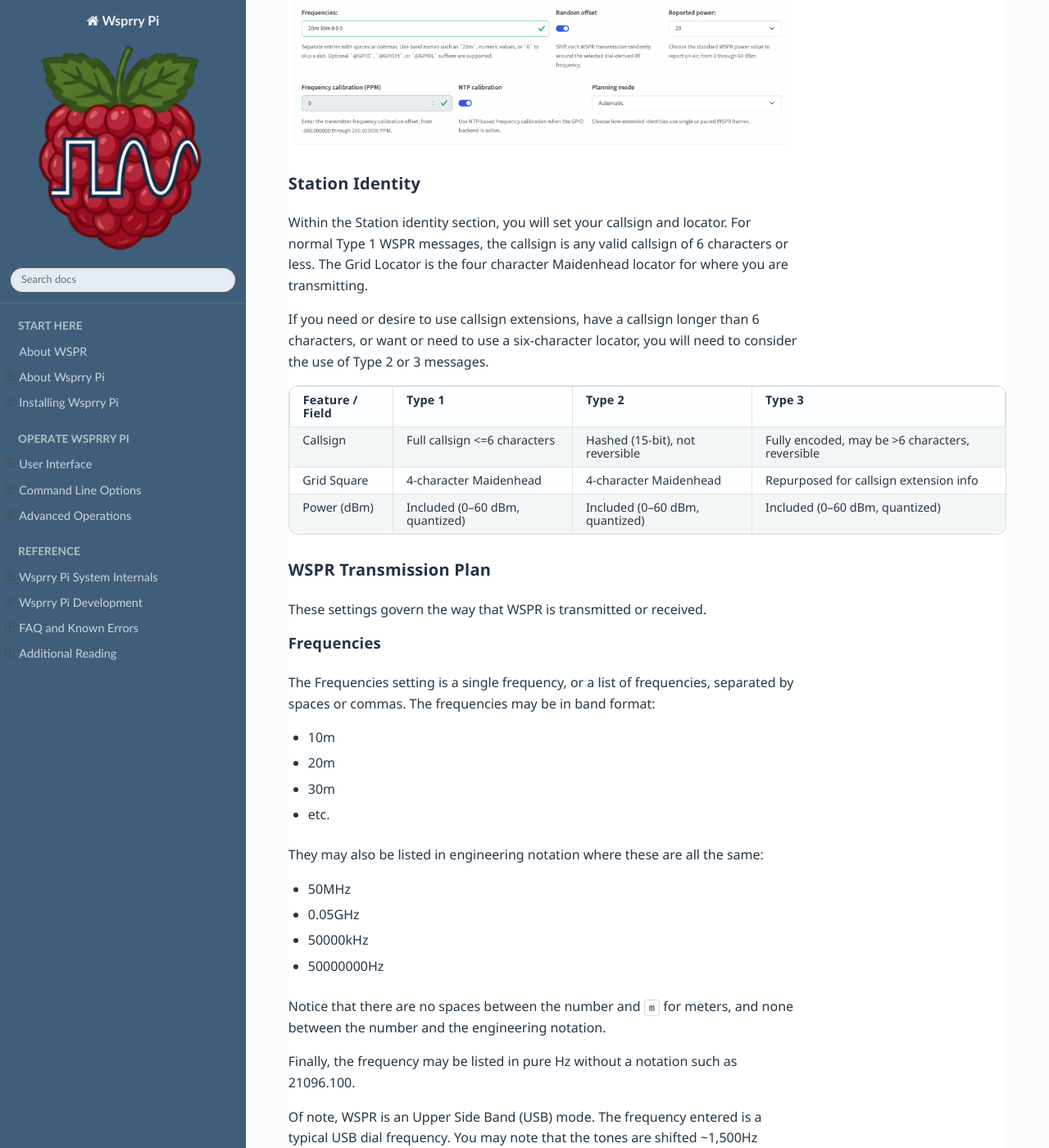
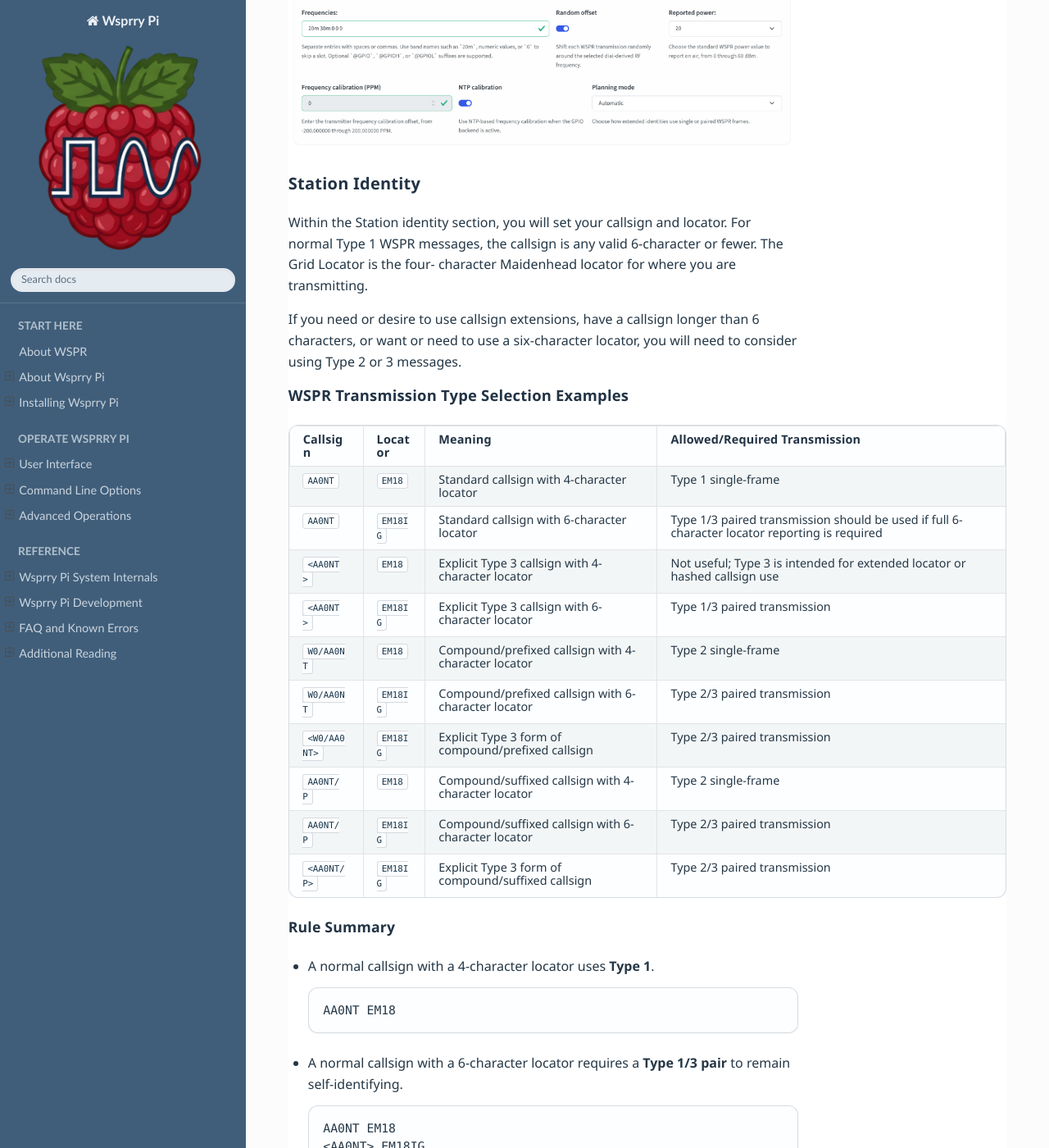
Before and after one commit to WsprryPi/Wsprry_Pi_Docs, a Sphinx documentation site: the page built from docs/User_Interface/Setup/Signal_Setup/index.md, in a window 1280 px wide and 1400 px high, scrolled down 1298 px. Shown: the whole window at 82% size. Built offline with Sphinx 7.4.7 and the Read the Docs theme 3.1.0, drawn with Linux system fonts in a browser that asks for light colours; some of the changed text lies outside the part shown.

Commit message:
Describe Type1 Type3 paired planning

````diff
--- a/docs/User_Interface/Setup/Signal_Setup/index.md
+++ b/docs/User_Interface/Setup/Signal_Setup/index.md
@@ -18,15 +18,71 @@
 
 ### Station Identity
 
-Within the Station identity section, you will set your callsign and locator.  For normal Type 1 WSPR messages, the callsign is any valid callsign of 6 characters or less.  The Grid Locator is the four character Maidenhead locator for where you are transmitting.
+Within the Station identity section, you will set your callsign and locator. For normal Type 1 WSPR messages, the callsign is any valid 6-character or fewer. The Grid Locator is the four- character Maidenhead locator for where you are transmitting.
 
-If you need or desire to use callsign extensions, have a callsign longer than 6 characters, or want or need to use a six-character locator, you will need to consider the use of Type 2 or 3 messages.
+If you need or desire to use callsign extensions, have a callsign longer than 6 characters, or want or need to use a six-character locator, you will need to consider using Type 2 or 3 messages.
 
-| Feature / Field | Type 1 | Type 2 | Type 3 |
+#### WSPR Transmission Type Selection Examples
+
+| Callsign | Locator | Meaning | Allowed/Required Transmission |
 | --- | --- | --- | --- |
-| Callsign | Full callsign <=6 characters | Hashed (15-bit), not reversible | Fully encoded, may be >6 characters, reversible |
-| Grid Square | 4-character Maidenhead | 4-character Maidenhead | Repurposed for callsign extension info |
-| Power (dBm) | Included (0–60 dBm, quantized) | Included (0–60 dBm, quantized) | Included (0–60 dBm, quantized) |
+| `AA0NT` | `EM18` | Standard callsign with 4-character locator | Type 1 single-frame |
+| `AA0NT` | `EM18IG` | Standard callsign with 6-character locator | Type 1/3 paired transmission should be used if full 6-character locator reporting is required |
+| `<AA0NT>` | `EM18` | Explicit Type 3 callsign with 4-character locator | Not useful; Type 3 is intended for extended locator or hashed callsign use |
+| `<AA0NT>` | `EM18IG` | Explicit Type 3 callsign with 6-character locator | Type 1/3 paired transmission |
+| `W0/AA0NT` | `EM18` | Compound/prefixed callsign with 4-character locator | Type 2 single-frame |
+| `W0/AA0NT` | `EM18IG` | Compound/prefixed callsign with 6-character locator | Type 2/3 paired transmission |
+| `<W0/AA0NT>` | `EM18IG` | Explicit Type 3 form of compound/prefixed callsign | Type 2/3 paired transmission |
+| `AA0NT/P` | `EM18` | Compound/suffixed callsign with 4-character locator | Type 2 single-frame |
+| `AA0NT/P` | `EM18IG` | Compound/suffixed callsign with 6-character locator | Type 2/3 paired transmission |
+| `<AA0NT/P>` | `EM18IG` | Explicit Type 3 form of compound/suffixed callsign | Type 2/3 paired transmission |
+
+##### Rule Summary
+
+- A normal callsign with a 4-character locator uses **Type 1**.
+
+    ```text
+    AA0NT EM18
+    ```
+
+- A normal callsign with a 6-character locator requires a **Type 1/3 pair** to
+  remain self-identifying.
+
+    ```text
+    AA0NT EM18
+    <AA0NT> EM18IG
+    ```
+
+- A compound, portable, or prefixed callsign with a 4-character locator uses  **Type 2**.
+
+    ```text
+    W0/AA0NT EM18
+    AA0NT/P EM18
+    ```
+
+- A compound, portable, or prefixed callsign with a 6-character locator requires a **Type 2/3 pair**.
+
+    ```text
+    W0/AA0NT EM18
+    <W0/AA0NT> EM18IG
+    ```
+
+    ```text
+    AA0NT/P EM18
+    <AA0NT/P> EM18IG
+    ```
+
+- Angle brackets request an explicit **Type 3** callsign frame.
+
+    ```text
+    <AA0NT>
+    ```
+
+This should not make pairing invalid. Instead, when paired transmission is
+required, the planner should choose the appropriate companion frame:
+
+- Standard inner callsign: **Type 1/3 pair**
+- Compound inner callsign: **Type 2/3 pair**
 
 ### WSPR Transmission Plan
 
````
